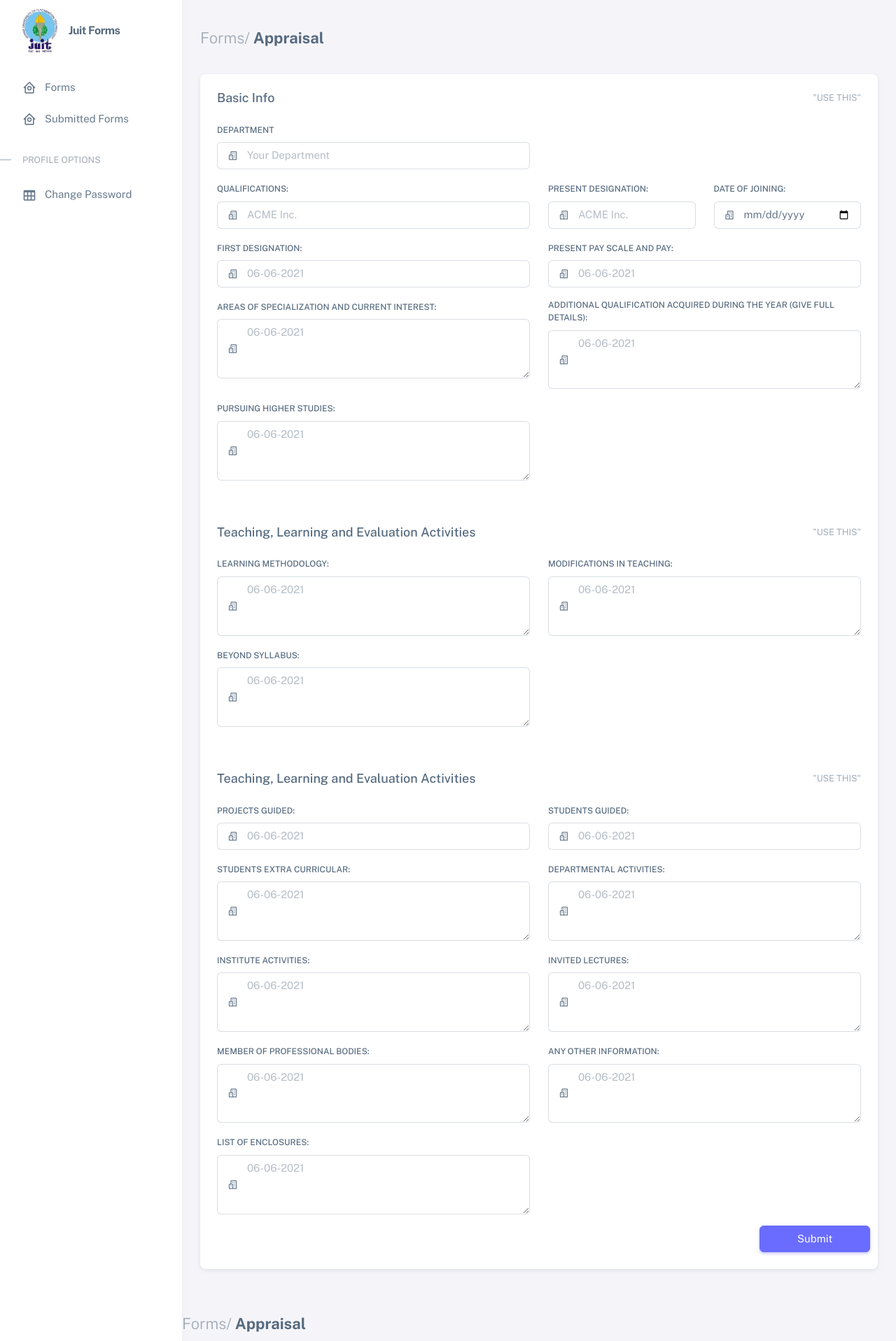
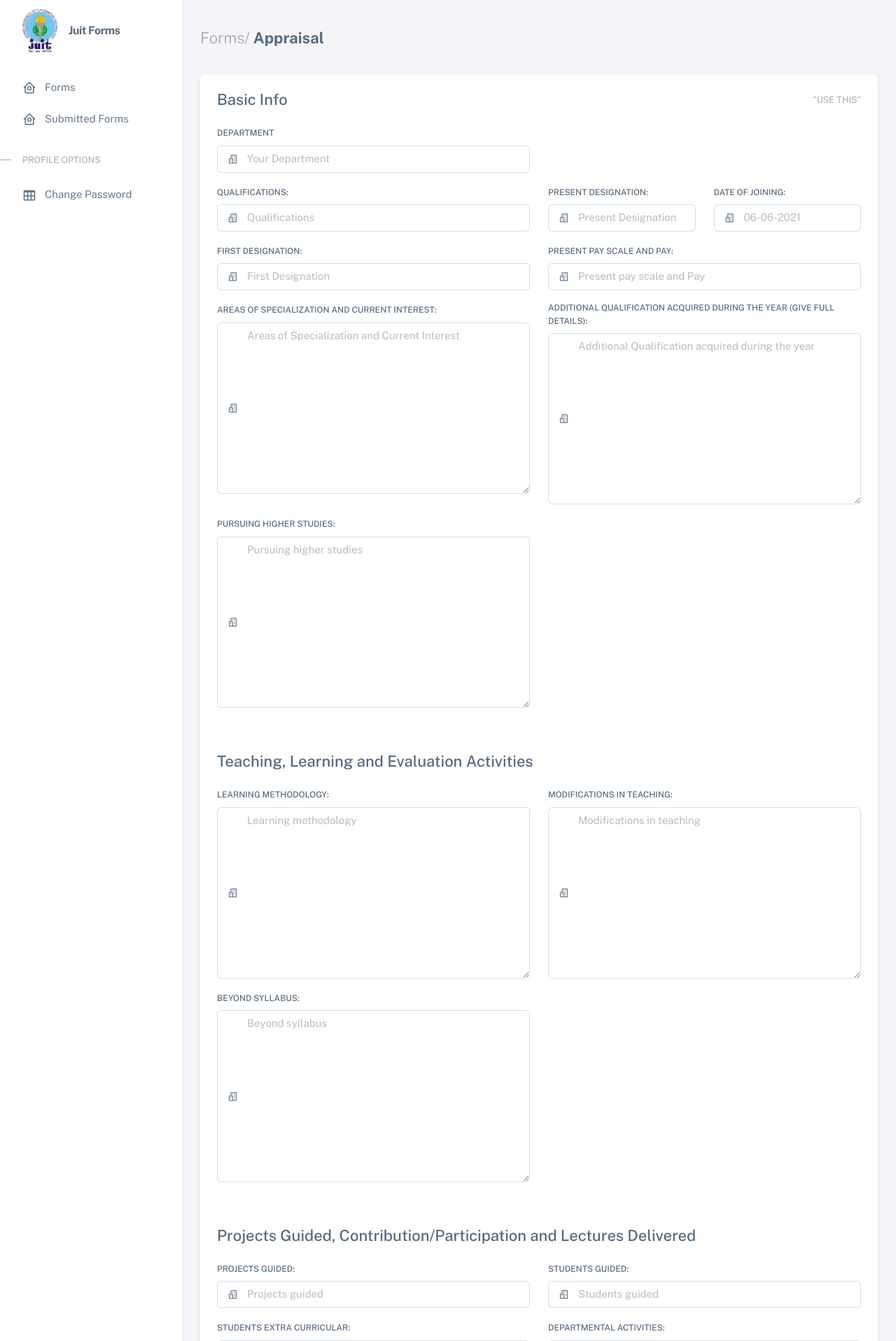
Before and after one commit to itsadityap/juit-forms, a Django app: page /form/ in a window 1280 px wide. Shown: the top 1917 px of the page at 70% size. Run offline with Django 4.2, Linux system fonts and the light colour scheme; some libraries are stand-ins or nearby versions.

Commit message:
Updated Form Fields

```diff
--- a/templates/selfappraisal/form/form.html
+++ b/templates/selfappraisal/form/form.html
@@ -17,7 +17,7 @@
             <form method="POST" action="{% url 'createform' %}">
                 {% csrf_token %}
             <div class="card-header d-flex justify-content-between align-items-center">
-              <h5 class="mb-0">Basic Info</h5>
+              <h4 class="mb-0">Basic Info</h4>
               <small class="text-muted float-end">"USE THIS"</small>
             </div>
             <div class="card-body">
@@ -30,66 +30,24 @@
                             ><i class="bx bx-buildings"></i
                             ></span>
                             {% render_field form.department|add_class:"form-control"|attr:"placeholder:Your Department" %}
-
-                            {% comment %} {{ |add_class:"" }} {% endcomment %}
-
-                            {% comment %} {{ form.department }} {% endcomment %}
-                            {% comment %} {% if form.errors %}
-                                <div class="error-text">
-                                    <p>Form has errors:</p>
-                                    <ul>
-                                        {% for field in form %}
-                                            {% if field.errors %}
-                                                <li>{{ field.name }}: {{ field.errors }}</li>
-                                            {% endif %}
-                                        {% endfor %}
-                                    </ul>
-                                </div>
-                            {% endif %} {% endcomment %}
-                            {% comment %} <input
-                            {% comment %} <input
-                            type="text"
-
-                            name="department"
-                            class="form-control"
-                            placeholder="ACME Inc."
-                            aria-label="ACME Inc."
-                            aria-describedby="basic-icon-default-company2"
-                            /> {% endcomment %}
                         </div>
                     </div>
                 </div>
 
                 <div class="row mb-3">
-
                     <div class="col-6">
                         <label class="form-label" for="basic-icon-default-company">Qualifications:</label>
                         <div class="input-group input-group-merge">
                             <span id="basic-icon-default-company2" class="input-group-text"><i class="bx bx-buildings"></i></span>
-                            <input
-                            type="text"
-
-                            name="qualifications"
-                            class="form-control"
-                            placeholder="ACME Inc."
-                            aria-label="ACME Inc."
-                            aria-describedby="basic-icon-default-company2"
-                            />
+                            {% render_field form.qualifications|add_class:"form-control"|attr:"placeholder:Qualifications" %}
                         </div>
                     </div>
                     <div class="col-3">
                         <label class="form-label" for="basic-icon-default-company">Present designation:</label>
                         <div class="input-group input-group-merge">
                             <span id="basic-icon-default-company2" class="input-group-text"><i class="bx bx-buildings"></i></span>
-                            <input
-                            type="text"
+                            {% render_field form.present_designation|add_class:"form-control"|attr:"placeholder:Present Designation" %}
 
-                            name="present_designation"
-                            class="form-control"
-                            placeholder="ACME Inc."
-                            aria-label="ACME Inc."
-                            aria-describedby="basic-icon-default-company2"
-                            />
                         </div>
                     </div>
 
@@ -97,13 +55,7 @@
                         <label class="form-label" for="basic-icon-default-company">Date of joining:</label>
                         <div class="input-group input-group-merge">
                             <span id="basic-icon-default-company2" class="input-group-text"><i class="bx bx-buildings"></i></span>
-                            <input
-                                type="date"
-                                name="date_of_joining"
-
-                                class="form-control"
-                                placeholder="06-06-2021"
-                            />
+                            {% render_field form.date_of_joining|add_class:"form-control"|attr:"placeholder:06-06-2021" %}
                         </div>
                     </div>
                 </div>
@@ -113,13 +65,7 @@
                         <label class="form-label" for="basic-icon-default-company">First Designation:</label>
                         <div class="input-group input-group-merge">
                             <span id="basic-icon-default-company2" class="input-group-text"><i class="bx bx-buildings"></i></span>
-                            <input
-                                type="text"
-                                name="first_designation"
-
-                                class="form-control"
-                                placeholder="06-06-2021"
-                            />
+                            {% render_field form.first_designation|add_class:"form-control"|attr:"placeholder:First Designation" %}
                         </div>
                     </div>
 
@@ -127,13 +73,7 @@
                         <label class="form-label" for="basic-icon-default-company">Present pay scale and Pay:</label>
                         <div class="input-group input-group-merge">
                             <span id="basic-icon-default-company2" class="input-group-text"><i class="bx bx-buildings"></i></span>
-                            <input
-                                type="text"
-                                name="present_pay_scale_and_pay"
-
-                                class="form-control"
-                                placeholder="06-06-2021"
-                            />
+                            {% render_field form.present_pay_scale_and_pay|add_class:"form-control"|attr:"placeholder:Present pay scale and Pay" %}
                         </div>
                     </div>
                 </div>
@@ -143,7 +83,7 @@
                         <label class="form-label" for="basic-icon-default-company">Areas of Specialization and Current Interest:</label>
                         <div class="input-group input-group-merge">
                             <span id="basic-icon-default-company2" class="input-group-text"><i class="bx bx-buildings"></i></span>
-                            <textarea class="form-control" name="areas_of_specialization" placeholder="06-06-2021" rows="3"></textarea>
+                            {% render_field form.areas_of_specialization|add_class:"form-control"|attr:"placeholder:Areas of Specialization and Current Interest" %}
                         </div>
                     </div>
 
@@ -151,7 +91,7 @@
                         <label class="form-label" for="basic-icon-default-company">Additional Qualification acquired during the year (Give full details):</label>
                         <div class="input-group input-group-merge">
                             <span id="basic-icon-default-company2" class="input-group-text"><i class="bx bx-buildings"></i></span>
-                            <textarea class="form-control" name="additional_qualifications" placeholder="06-06-2021" rows="3"></textarea>
+                            {% render_field form.additional_qualifications|add_class:"form-control"|attr:"placeholder:Additional Qualification acquired during the year" %}
                         </div>
                     </div>
                 </div>
@@ -161,7 +101,7 @@
                         <label class="form-label" for="basic-icon-default-company">Pursuing higher studies:</label>
                         <div class="input-group input-group-merge">
                             <span id="basic-icon-default-company2" class="input-group-text"><i class="bx bx-buildings"></i></span>
-                            <textarea class="form-control" name="pursuing_higher_studies" placeholder="06-06-2021" rows="3"></textarea>
+                            {% render_field form.pursuing_higher_studies|add_class:"form-control"|attr:"placeholder:Pursuing higher studies" %}
                         </div>
                     </div>
                 </div>
@@ -169,8 +109,7 @@
             </div>
 
             <div class="card-header d-flex justify-content-between align-items-center">
-                <h5 class="mb-0">Teaching, Learning and Evaluation Activities</h5>
-                <small class="text-muted float-end">"USE THIS"</small>
+                <h4 class="mb-0">Teaching, Learning and Evaluation Activities</h4>
             </div>
 
             <div class="card-body">
@@ -180,7 +119,7 @@
                             <label class="form-label" for="basic-icon-default-company">Learning methodology:</label>
                             <div class="input-group input-group-merge">
                                 <span id="basic-icon-default-company2" class="input-group-text"><i class="bx bx-buildings"></i></span>
-                                <textarea class="form-control" name="learning_methodology" placeholder="06-06-2021" rows="3"></textarea>
+                                {% render_field form.learning_methodology|add_class:"form-control"|attr:"placeholder:Learning methodology" %}
                             </div>
                         </div>
 
@@ -188,7 +127,7 @@
                             <label class="form-label" for="basic-icon-default-company">Modifications in teaching:</label>
                             <div class="input-group input-group-merge">
                                 <span id="basic-icon-default-company2" class="input-group-text"><i class="bx bx-buildings"></i></span>
-                                <textarea class="form-control" name="modifications_in_teaching" placeholder="06-06-2021" rows="3"></textarea>
+                                {% render_field form.modifications_in_teaching|add_class:"form-control"|attr:"placeholder:Modifications in teaching" %}
                             </div>
                         </div>
                     </div>
@@ -198,7 +137,7 @@
                             <label class="form-label" for="basic-icon-default-company">Beyond syllabus:</label>
                             <div class="input-group input-group-merge">
                                 <span id="basic-icon-default-company2" class="input-group-text"><i class="bx bx-buildings"></i></span>
-                                <textarea class="form-control" name="beyond_syllabus" placeholder="06-06-2021" rows="3"></textarea>
+                                {% render_field form.beyond_syllabus|add_class:"form-control"|attr:"placeholder:Beyond syllabus" %}
                             </div>
                         </div>
                     </div>
@@ -206,8 +145,7 @@
             </div>
 
             <div class="card-header d-flex justify-content-between align-items-center">
-                <h5 class="mb-0">Teaching, Learning and Evaluation Activities</h5>
-                <small class="text-muted float-end">"USE THIS"</small>
+                <h4 class="mb-0">Projects Guided, Contribution/Participation and Lectures Delivered</h4>
             </div>
 
             <div class="card-body">
@@ -217,7 +155,7 @@
                             <label class="form-label" for="basic-icon-default-company">Projects guided:</label>
                             <div class="input-group input-group-merge">
                                 <span id="basic-icon-default-company2" class="input-group-text"><i class="bx bx-buildings"></i></span>
-                                <input type="number" min="0" class="form-control" name="projects_guided" placeholder="06-06-2021">
+                                {% render_field form.projects_guided|add_class:"form-control"|attr:"placeholder:Projects guided" %}
                             </div>
                         </div>
 
@@ -225,7 +163,7 @@
                             <label class="form-label" for="basic-icon-default-company">Students guided:</label>
                             <div class="input-group input-group-merge">
                                 <span id="basic-icon-default-company2" class="input-group-text"><i class="bx bx-buildings"></i></span>
-                                <input type="number" min="0" class="form-control" name="students_guided" placeholder="06-06-2021">
+                                {% render_field form.students_guided|add_class:"form-control"|attr:"placeholder:Students guided" %}
                             </div>
                         </div>
                     </div>
@@ -235,14 +173,14 @@
                             <label class="form-label" for="basic-icon-default-company">Students extra curricular:</label>
                             <div class="input-group input-group-merge">
                                 <span id="basic-icon-default-company2" class="input-group-text"><i class="bx bx-buildings"></i></span>
-                                <textarea class="form-control" name="students_extra_curricular" placeholder="06-06-2021" rows="3"></textarea>
+                                {% render_field form.students_extra_curricular|add_class:"form-control"|attr:"placeholder:Students extra curricular" %}
                             </div>
                         </div>
                         <div class="col-6">
                             <label class="form-label" for="basic-icon-default-company">Departmental activities:</label>
                             <div class="input-group input-group-merge">
                                 <span id="basic-icon-default-company2" class="input-group-text"><i class="bx bx-buildings"></i></span>
-                                <textarea class="form-control" name="departmental_activities" placeholder="06-06-2021" rows="3"></textarea>
+                                {% render_field form.departmental_activities|add_class:"form-control"|attr:"placeholder:Departmental activities" %}
                             </div>
                         </div>
                     </div>
@@ -251,14 +189,14 @@
                             <label class="form-label" for="basic-icon-default-company">Institute activities:</label>
                             <div class="input-group input-group-merge">
                                 <span id="basic-icon-default-company2" class="input-group-text"><i class="bx bx-buildings"></i></span>
-                                <textarea class="form-control" name="institute_activities" placeholder="06-06-2021" rows="3"></textarea>
+                                {% render_field form.institute_activities|add_class:"form-control"|attr:"placeholder:Institute activities" %}
                             </div>
                         </div>
                         <div class="col-6">
                             <label class="form-label" for="basic-icon-default-company">Invited lectures:</label>
                             <div class="input-group input-group-merge">
                                 <span id="basic-icon-default-company2" class="input-group-text"><i class="bx bx-buildings"></i></span>
-                                <textarea class="form-control" name="invited_lectures" placeholder="06-06-2021" rows="3"></textarea>
+                                {% render_field form.invited_lectures|add_class:"form-control"|attr:"placeholder:Invited lectures" %}
                             </div>
                         </div>
                     </div>
@@ -268,14 +206,14 @@
                             <label class="form-label" for="basic-icon-default-company">Member of professional bodies:</label>
                             <div class="input-group input-group-merge">
                                 <span id="basic-icon-default-company2" class="input-group-text"><i class="bx bx-buildings"></i></span>
-                                <textarea class="form-control" name="member_of_professional_bodies" placeholder="06-06-2021" rows="3"></textarea>
+                                {% render_field form.member_of_professional_bodies|add_class:"form-control"|attr:"placeholder:Invited lectures" %}
                             </div>
                         </div>
                         <div class="col-6">
                             <label class="form-label" for="basic-icon-default-company">Any other information:</label>
                             <div class="input-group input-group-merge">
                                 <span id="basic-icon-default-company2" class="input-group-text"><i class="bx bx-buildings"></i></span>
-                                <textarea class="form-control" name="any_other_information" placeholder="06-06-2021" rows="3"></textarea>
+                                {% render_field form.any_other_information|add_class:"form-control"|attr:"placeholder:Invited lectures" %}
                             </div>
                         </div>
                     </div>
@@ -285,14 +223,14 @@
                             <label class="form-label" for="basic-icon-default-company">List of enclosures:</label>
                             <div class="input-group input-group-merge">
                                 <span id="basic-icon-default-company2" class="input-group-text"><i class="bx bx-buildings"></i></span>
-                                <textarea class="form-control" name="list_of_enclosures" placeholder="06-06-2021" rows="3"></textarea>
+                                {% render_field form.list_of_enclosures|add_class:"form-control"|attr:"placeholder:List of enclosures" %}
                             </div>
                         </div>
                     </div>
 
 
                     <div class="row justify-content-end">
-                        <button type="submit" class="btn btn-primary col-2" id="formsubmit">Submit</button>
+                        <button type="submit" class="btn btn-primary col-2" id="formsubmit">Save and Next</button>
                     </div>
 
 
```
